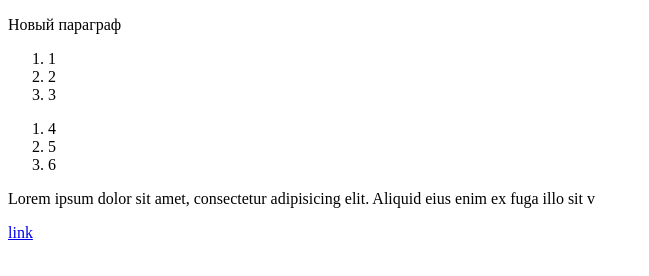
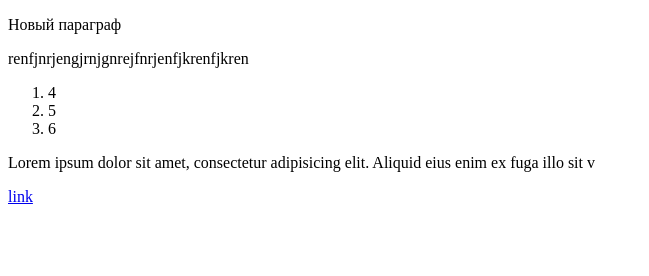
Before and after one commit to alexblack23/taskD2, a plain HTML site: page index.html in a window 1280 px wide. Shown: the whole page, without its empty margins (0-649 px from the left). Drawn offline with Linux system fonts and the light colour scheme.

Commit message:
change ol for p

```diff
--- a/index.html
+++ b/index.html
@@ -6,11 +6,7 @@
 </head>
 <body>
 <p> Новый параграф </p>
-<ol>
-    <li>1</li>
-    <li>2</li>
-    <li>3</li>
-</ol>
+<p>renfjnrjengjrnjgnrejfnrjenfjkrenfjkren</p>
 <ol>
     <li>4</li>
     <li>5</li>
```
